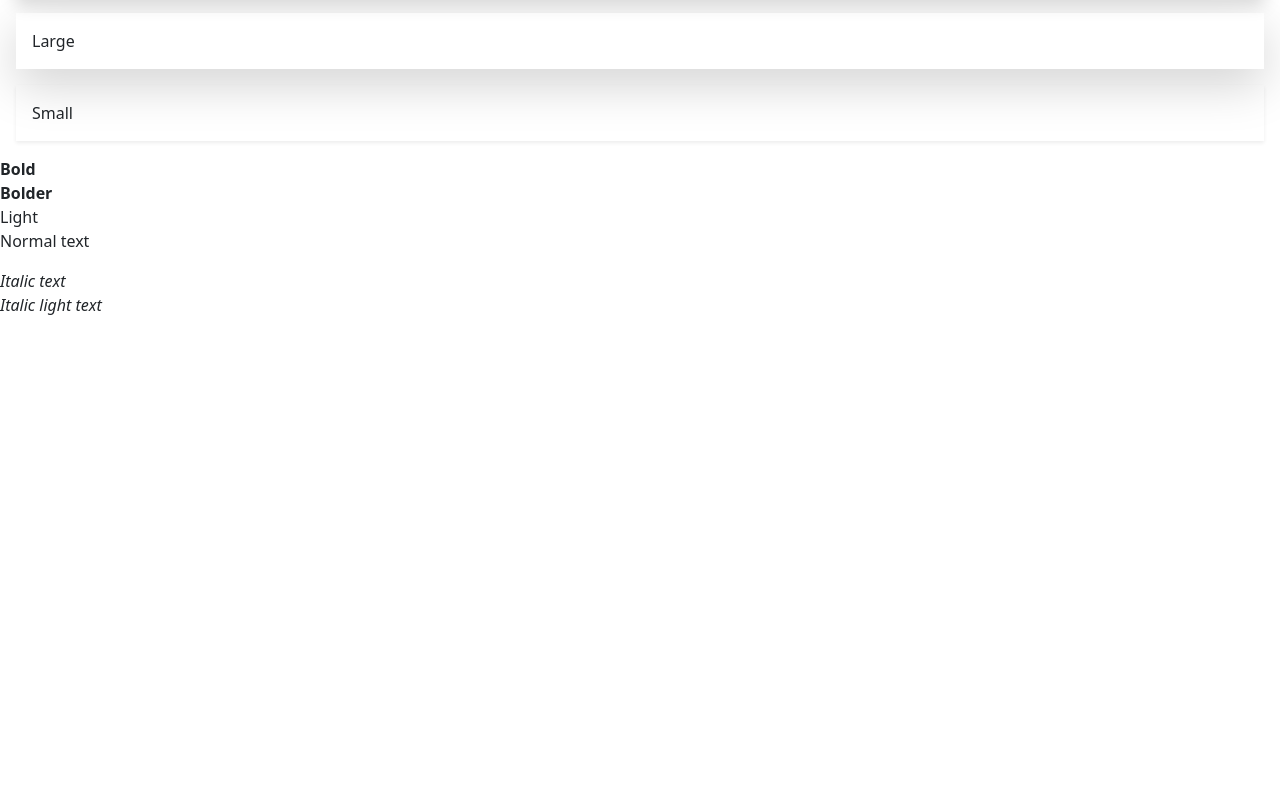
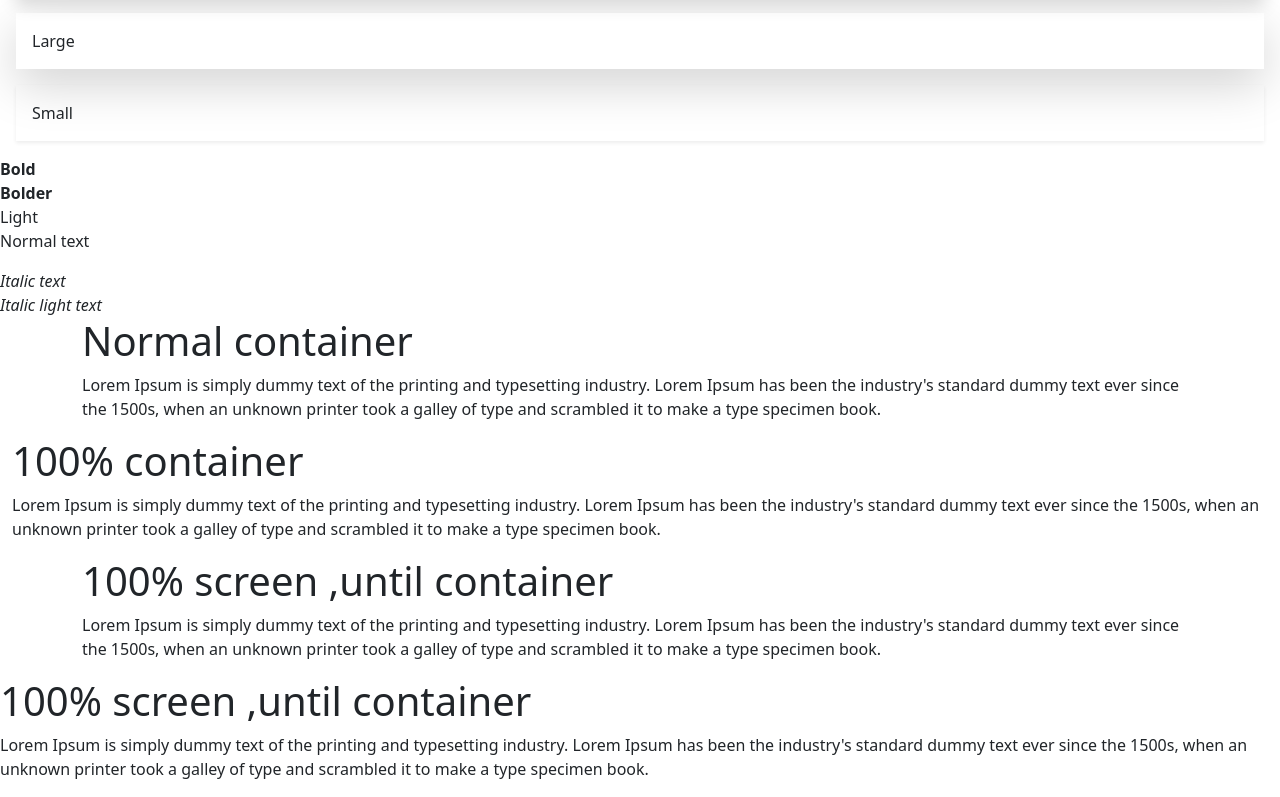
Before and after one commit to MILKA-WANGA/Bootstrap, a plain HTML site: page index.html in a window 1280 px wide. Shown: the part 3093-3890 px from the top of the page. Before the commit the page ends 3410 px from the top, so only its background shows below. Drawn offline with nearby package versions, Linux system fonts and the light colour scheme.

Commit message:
Created a class:container,container-fluid, container-lg and container-xlg

```diff
--- a/index.html
+++ b/index.html
@@ -102,6 +102,26 @@
      <p>Normal  text</p>
      <div class="fst-italic">Italic text</div>
      <div class="fst-italic fw-light">Italic light text</div>
+     <!-- Containers -->
+     <div class="container">
+        <h1>Normal container</h1>
+        <p>Lorem Ipsum is simply dummy text of the printing and typesetting industry. Lorem Ipsum has been the industry's standard dummy text ever since the 1500s, when an unknown printer took a galley of type and scrambled it to make a type specimen book.</p>
+     </div>
+     <div class="container-fluid">
+        <h1>100% container</h1>
+        <p>Lorem Ipsum is simply dummy text of the printing and typesetting industry. Lorem Ipsum has been the industry's standard dummy text ever since the 1500s, when an unknown printer took a galley of type and scrambled it to make a type specimen book.</p>
+
+     </div>
+     <div class="container-lg">
+        <h1>100% screen ,until container</h1>
+        <p>Lorem Ipsum is simply dummy text of the printing and typesetting industry. Lorem Ipsum has been the industry's standard dummy text ever since the 1500s, when an unknown printer took a galley of type and scrambled it to make a type specimen book.</p>
+
+     </div>
+     <div class="container-xlg">
+        <h1>100% screen ,until container</h1>
+        <p>Lorem Ipsum is simply dummy text of the printing and typesetting industry. Lorem Ipsum has been the industry's standard dummy text ever since the 1500s, when an unknown printer took a galley of type and scrambled it to make a type specimen book.</p>
+
+     </div>
 
 
     <script src="https://cdn.jsdelivr.net/npm/bootstrap@5.3.0-alpha3/dist/js/bootstrap.bundle.min.js" integrity="sha384-ENjdO4Dr2bkBIFxQpeoTz1HIcje39Wm4jDKdf19U8gI4ddQ3GYNS7NTKfAdVQSZe" crossorigin="anonymous"></script>
```
